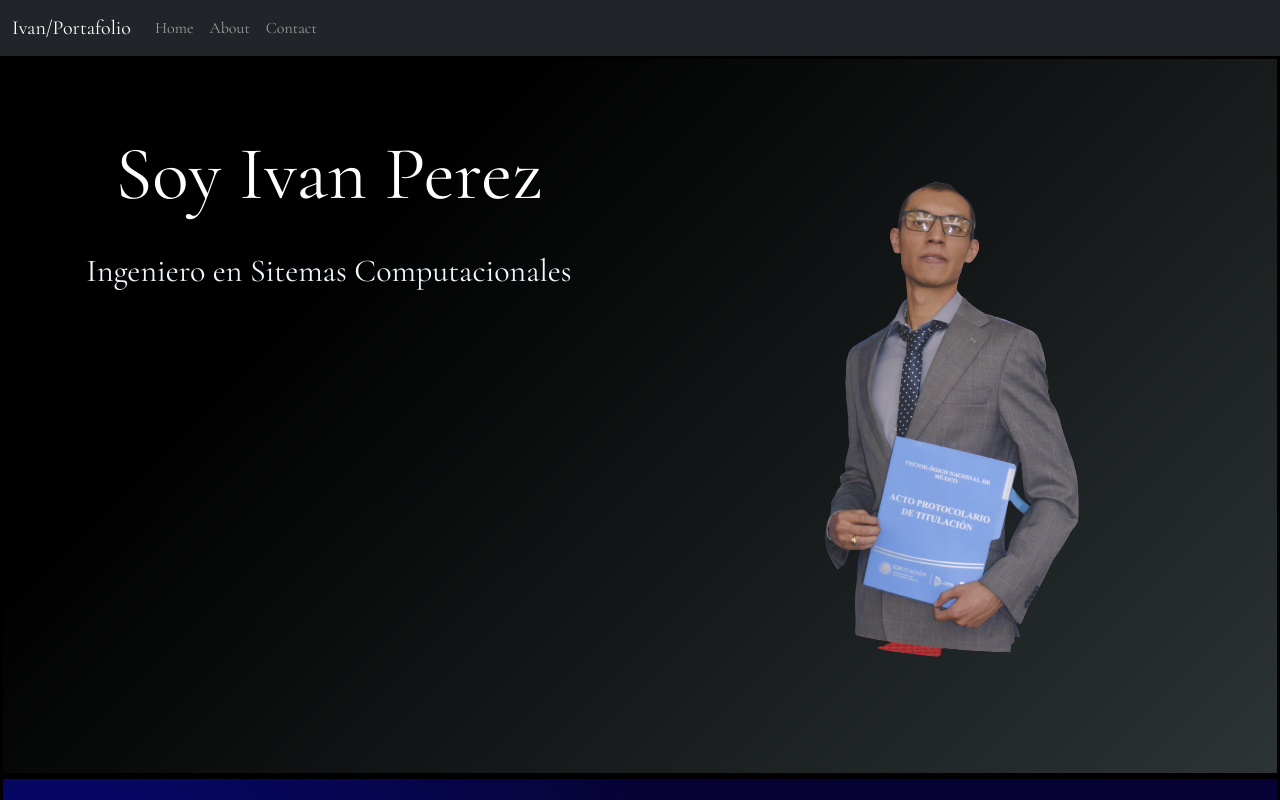
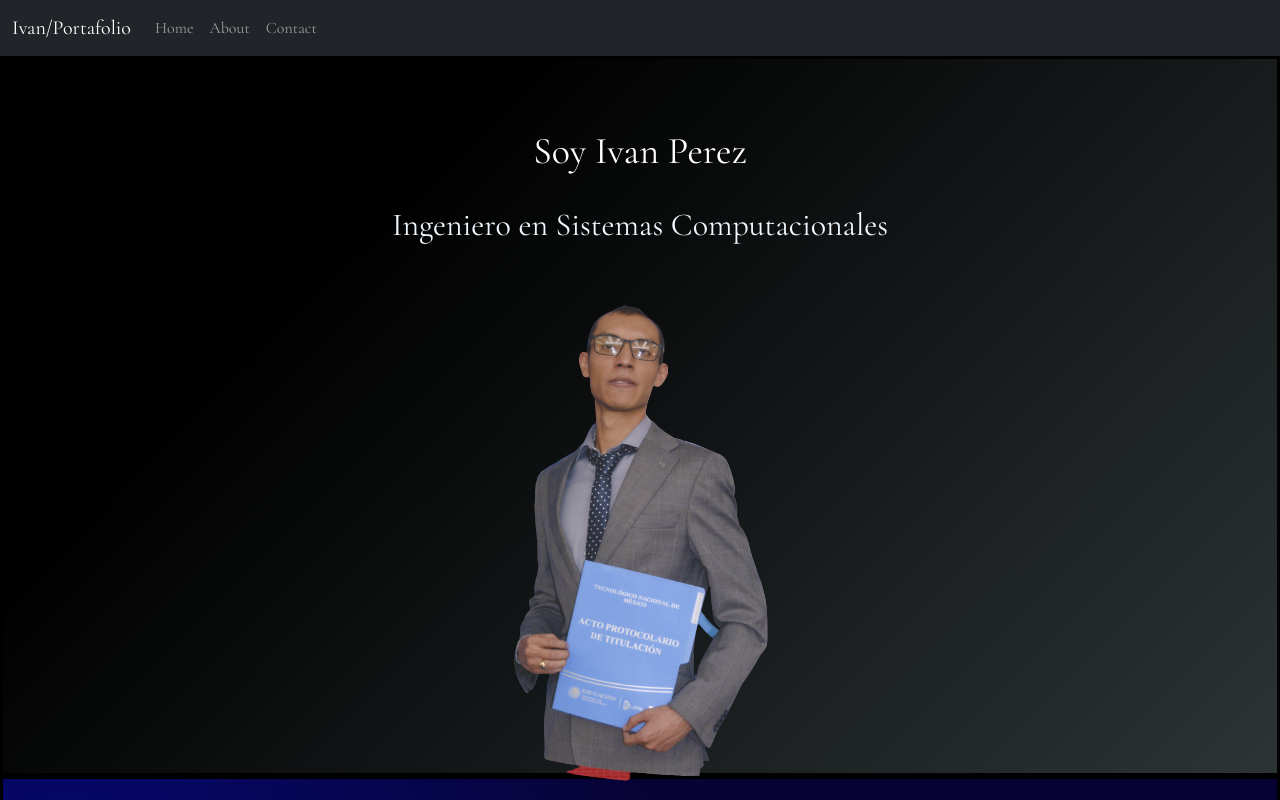
Before and after one commit to ivanISC95/portafolio, a React (Create React App) app in the folder portafolio/: page / in a window 1280 px wide. Shown: the top 800 px of the page. Built offline with nearby package versions, Linux system fonts and the light colour scheme.

Commit message:
Correccion de inicio

```diff
--- a/portafolio/src/Styles/Style.css
+++ b/portafolio/src/Styles/Style.css
@@ -49,7 +49,7 @@ li {
 }
 
 .nombre {
-    font-size: 2cm;
+    font-size: 1cm;
 }
 
 .profesion {
@@ -95,16 +95,13 @@ li:hover {
 }
 
 .aboutImg {
-    padding: 20px 15px 20px;
-    width: 650px;
-    height: 550px;
+    height: 30%;
     float: left;
 }
 
 .aboutInfo {
     padding: 20px 15px 20px;
-    width: 650px;
-    height: 550px;
+    height: 30%;
     float: left;
 }
 
--- a/portafolio/src/components/About/Academic.js
+++ b/portafolio/src/components/About/Academic.js
@@ -1,4 +1,4 @@
-import { Card, Button } from "react-bootstrap";
+import { Card } from "react-bootstrap";
 import tec from '../../img/tec.jpeg';
 export default function Academic() {
     return (
@@ -14,7 +14,7 @@ export default function Academic() {
                         <Card.Text>
                         Realice mi carrera profesional en el Tecnologico de San Juan del Rio ,  Queretaro.
                         </Card.Text>
-                        <img src={tec}></img>
+                        <img src={tec} alt="Plantel ITSJR"></img>
                         <Card.Text>
                         Carrera Concluida
                         </Card.Text>
--- a/portafolio/src/components/About/Courses.js
+++ b/portafolio/src/components/About/Courses.js
@@ -1,4 +1,4 @@
-import { Card, Carousel } from "react-bootstrap";
+import {Carousel } from "react-bootstrap";
 import backEnd from '../../img/backEnd.jpg';
 import frontEnd from '../../img/frontEnd.jpg';
 import Red1 from '../../img/Red1.jpg';
@@ -24,6 +24,7 @@ export default function Courses() {
                                 <img
                                     className="courses-img"
                                     src={data.img}
+                                    alt="cursos"
                                 />
                                 <br></br>
                                 <br></br>
--- a/portafolio/src/components/Home/Home.js
+++ b/portafolio/src/components/Home/Home.js
@@ -8,11 +8,10 @@ export default function Home() {
                 <div className="aboutInfo">
                     <h1 className='nombre'>Soy Ivan Perez</h1>
                     <br></br>
-                    <h2>Ingeniero en Sitemas Computacionales</h2>
+                    <h2>Ingeniero en Sistemas Computacionales</h2>
+                    <img src={me} alt="me"></img>
                 </div>
-                <div className="aboutImg">
-                    <img src={me}></img>
-                </div>
+
             </div>
             <Redes></Redes>
         </div>
--- a/portafolio/src/components/principal/App.js
+++ b/portafolio/src/components/principal/App.js
@@ -1,4 +1,4 @@
-import { Nav, Navbar, NavDropdown, Container } from "react-bootstrap"
+import { Nav, Navbar, Container } from "react-bootstrap"
 import { BrowserRouter as Router, Routes, Route, Link } from "react-router-dom";
 import '../../Styles/Style.css';
 import Home from "../Home/Home";
@@ -24,6 +24,8 @@ export default function App() {
                 </Navbar>
                 <Routes>
                     <Route path="/" element={<Home />}/>
+                    <Route path="/ivanisc95.github.io/portafolio/" element={<Home />}/>
+                    <Route path="/portafolio/" element={<Home />}/>
                     <Route path="/About" element={<About />}/>
                     <Route path="/Contact" element={<Contact />}/>
                 </Routes>
```
Also changed, not shown: portafolio/package.json (+7 -1 lines), 2 other files (tests, documents, lock files or other folders).
